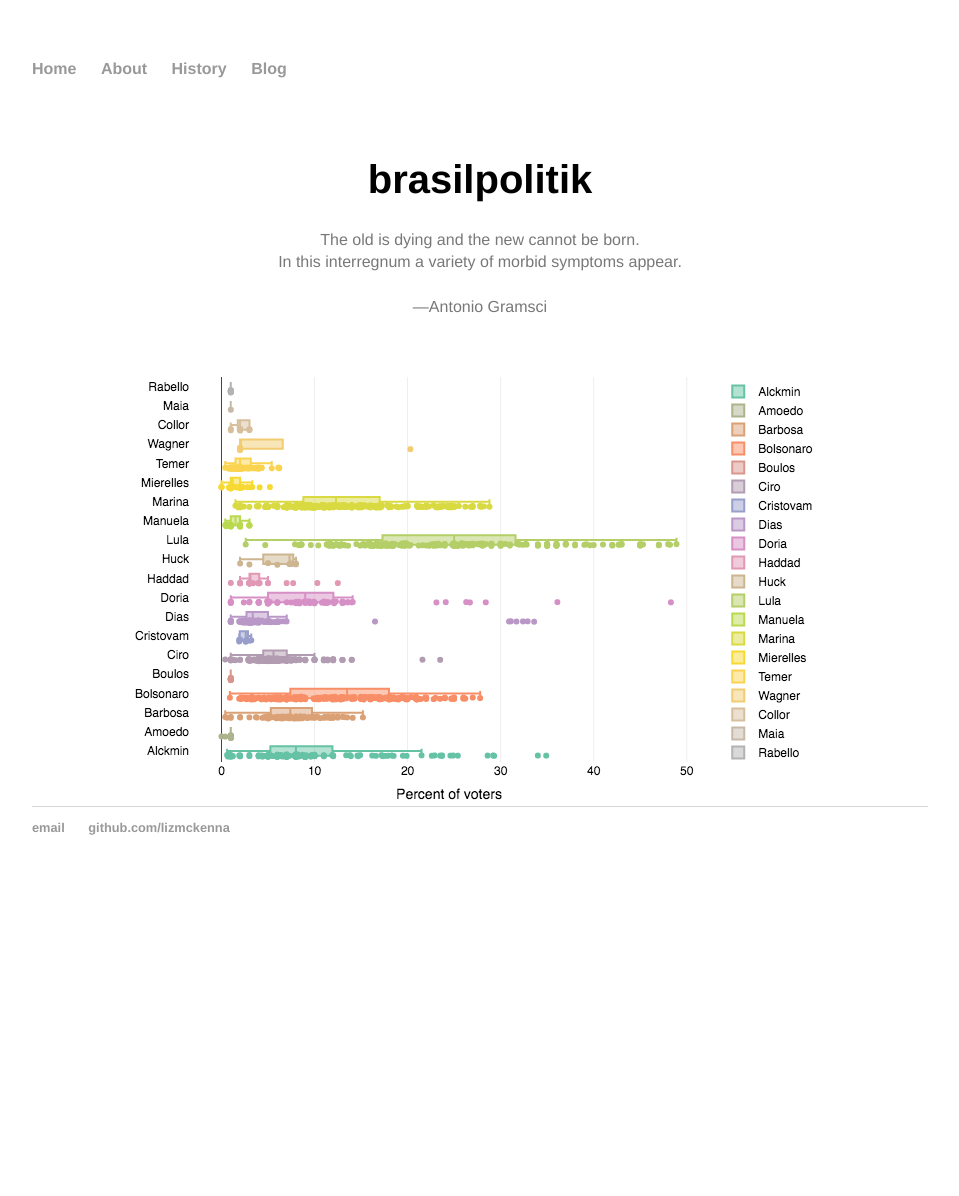
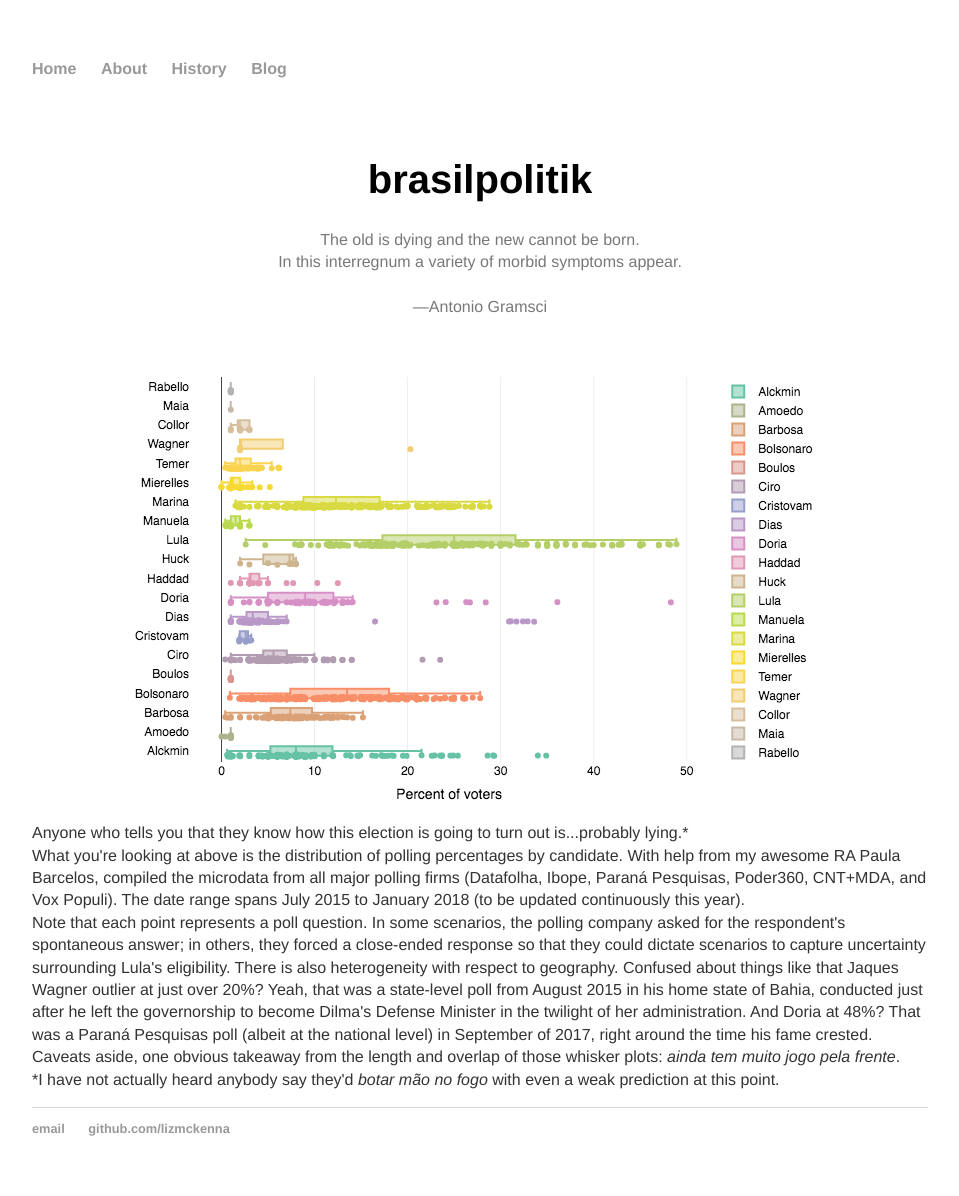
Before and after one commit to lizmckenna/elizabethmckenna.org, a Jekyll site: the page built from index.html, in a window 1280 px wide. Shown: the whole page, without its empty margins (160-1119 px from the left). Built offline with Jekyll 4.4.1, drawn with Linux system fonts in a browser that asks for light colours; before the commit the page ends 900 px from its top, so only the background shows below that.

Commit message:
Update index.html

```diff
--- a/index.html
+++ b/index.html
@@ -15,4 +15,14 @@ title: brasilpolitik
 	<br>
 <img src="images/newplot.png" alt="hi" class="inline"/>
 	</center>
+
+<p> Anyone who tells you that they know how this election is going to turn out is...probably lying.* <br>
+
+What you're looking at above is the distribution of polling percentages by candidate. With help from my awesome RA Paula Barcelos, compiled the microdata from all major polling firms (Datafolha, Ibope, Paraná Pesquisas, Poder360, CNT+MDA, and Vox Populi). The date range spans July 2015 to January 2018 (to be updated continuously this year).<br>
+Note that each point represents a poll question. In some scenarios, the polling company asked for the respondent's spontaneous answer; in others, they forced a close-ended response so that they could dictate scenarios to capture uncertainty surrounding Lula's eligibility.
+There is also heterogeneity with respect to geography. Confused about things like that Jaques Wagner outlier at just over 20%? Yeah, that was a state-level poll from August 2015 in his home state of Bahia, conducted just after he left the governorship to become Dilma's Defense Minister in the twilight of her administration. And Doria at 48%? That was a Paraná Pesquisas poll (albeit at the national level) in September of 2017, right around the time his fame crested.<br>
+Caveats aside, one obvious takeaway from the length and overlap of those whisker plots: <i> ainda tem muito jogo pela frente</i>.
+	<br>
+	*I have not actually heard anybody say they'd <i> botar mão no fogo </i> with even a weak prediction at this point.
+
 </div><!-- /.blurb -->
```
